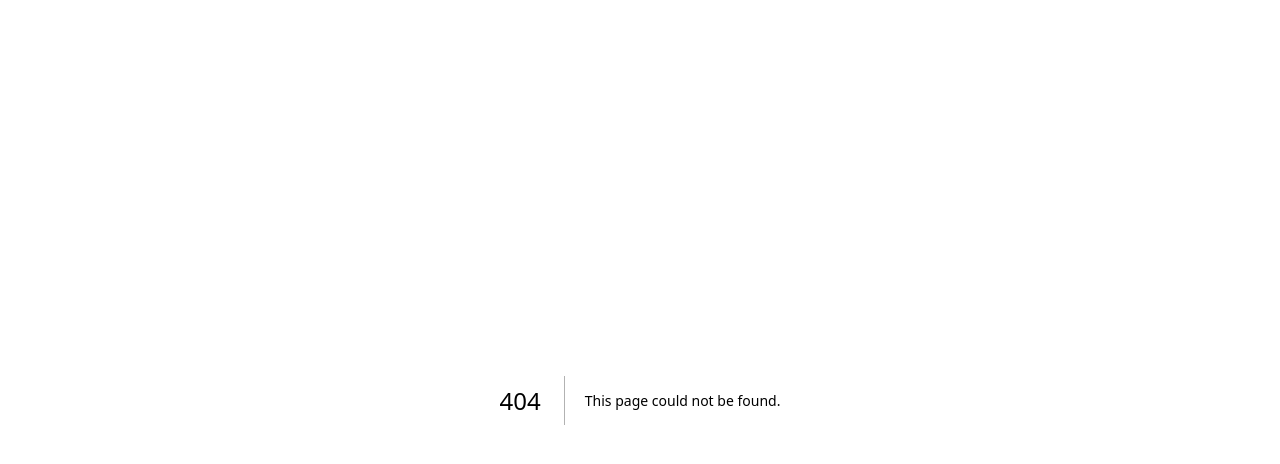
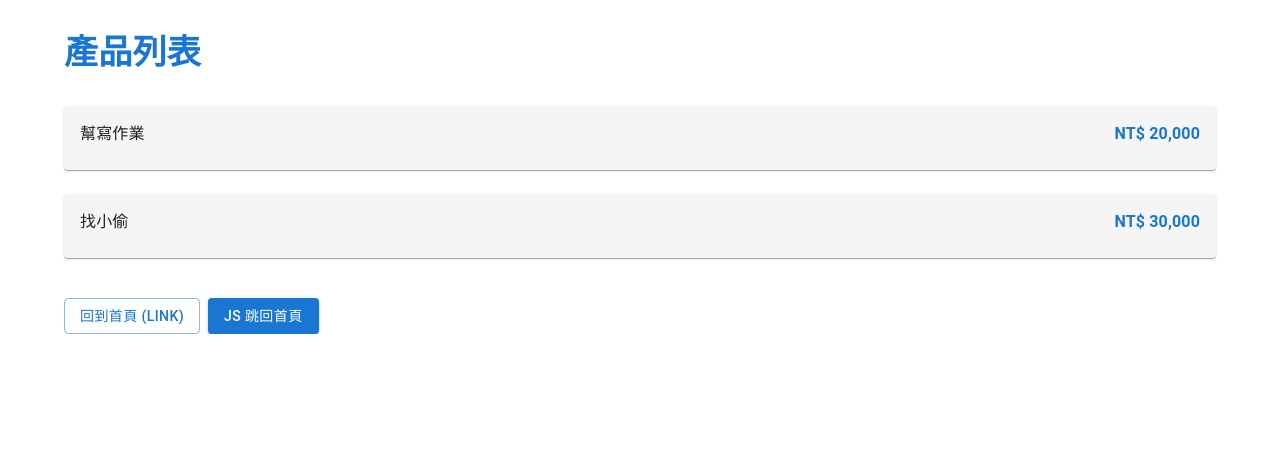
Before and after one commit to Una1001/-web, a Next.js app: page /products in a window 1280 px wide. Before the commit this address had no page. Shown: the top 464 px of the page. Built offline with nearby package versions, Linux system fonts and the light colour scheme.

Commit message:
阿欣部分

```diff
--- a/app/layout.tsx
+++ b/app/layout.tsx
@@ -1,3 +1,4 @@
+"use client";
 import type { Metadata } from "next";
 import { Geist, Geist_Mono } from "next/font/google";
 import "./globals.css";
@@ -12,10 +13,6 @@ const geistMono = Geist_Mono({
   subsets: ["latin"],
 });
 
-export const metadata: Metadata = {
-  title: "Create Next App",
-  description: "Generated by create next app",
-};
 
 export default function RootLayout({
   children,
--- /dev/null
+++ b/app/products/page.tsx
@@ -0,0 +1,6 @@
+"use client";
+import ProductList from "./product_list";
+
+export default function ProductsPage() {
+  return <ProductList />;
+}
--- a/app/products/product_list.tsx
+++ b/app/products/product_list.tsx
@@ -1,45 +1,41 @@
+
 "use client";
-
 import Link from "next/link";
+import Container from "@mui/material/Container";
+import Typography from "@mui/material/Typography";
+import Card from "@mui/material/Card";
+import CardContent from "@mui/material/CardContent";
+import Button from "@mui/material/Button";
 
 export default function ProductList() {
-	let products = [
-		{ desc: "iPad", price: 20000 },
-		{ desc: "iPhone X", price: 30000 }
+  const products = [
+    { desc: "幫寫作業", price: 20000 },
+    { desc: "找小偷", price: 30000 },
   ];
 
   return (
-		<main style={{ padding: "2rem", fontFamily: "Arial, sans-serif" }}>
-			<h1 style={{ marginBottom: "1rem" }}>產品列表</h1>
+    <Container sx={{ width: "100%", maxWidth: 600, mt: 4, display: "flex", flexDirection: "column", gap: 2 }}>
+      <Typography variant="h4" sx={{ mb: 2, fontWeight: 700, color: "#1976d2" }}>
+        產品列表
+      </Typography>
 
-			<ul style={{ listStyle: "none", padding: 0, margin: 0 }}>
       {products.map((p, i) => (
-					<li
-						key={i}
-						style={{
-							padding: "0.75rem 0",
-							borderBottom: "1px solid #eee",
-							display: "flex",
-							justifyContent: "space-between",
-						}}
-					>
-						<span>{p.desc}</span>
-						<span style={{ color: "#333", fontWeight: 600 }}>NT$ {p.price.toLocaleString()}</span>
-					</li>
+        <Card key={i} sx={{ mb: 1, bgcolor: "#f5f5f5" }}>
+          <CardContent sx={{ display: "flex", justifyContent: "space-between", alignItems: "center" }}>
+            <Typography variant="body1" sx={{ fontWeight: 500 }}>{p.desc}</Typography>
+            <Typography variant="body1" sx={{ color: "#1976d2", fontWeight: 700 }}>NT$ {p.price.toLocaleString()}</Typography>
+          </CardContent>
+        </Card>
       ))}
-			</ul>
 
-			<div style={{ marginTop: "1.25rem", display: "flex", gap: "1rem" }}>
-				<Link href="/">回到首頁</Link>
-				<button
-					onClick={() => {
-						// 簡單的 JS 跳轉示範
-						window.location.href = "/";
-					}}
-				>
+      <div style={{ marginTop: 16, display: "flex", gap: 8 }}>
+        <Link href="/">
+          <Button variant="outlined">回到首頁 (Link)</Button>
+        </Link>
+        <Button variant="contained" onClick={() => window.location.href = "/"}>
           JS 跳回首頁
-				</button>
+        </Button>
       </div>
-		</main>
+    </Container>
   );
 }
```
Lines whose indentation alone changed are shown as unchanged.
